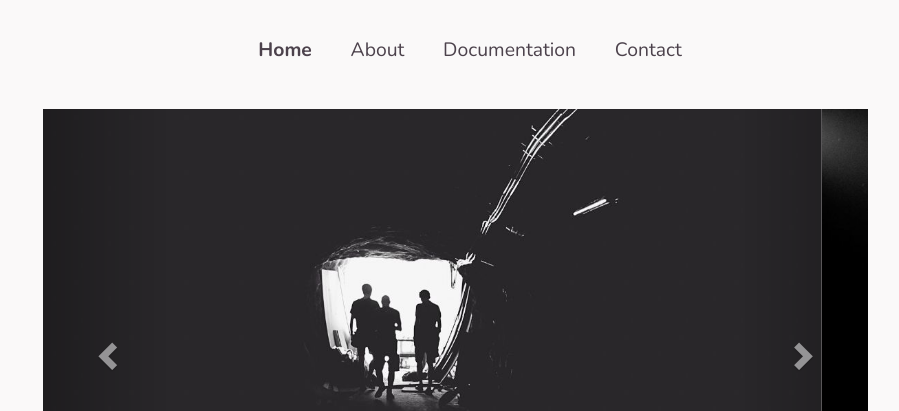
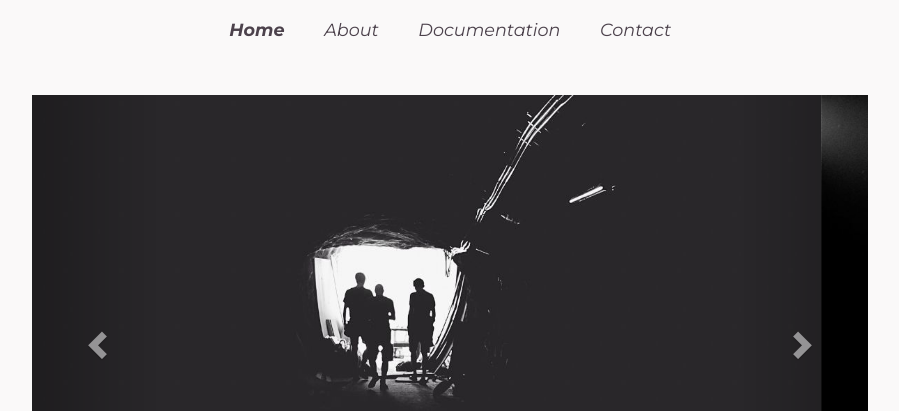
Before and after one commit to mstites/loa, a plain HTML site: page index.html in a window 1280 px wide. Shown: the part 140-551 px from the top of the page, without its empty margins (190-1089 px from the left). Drawn offline with nearby package versions, Linux system fonts and the light colour scheme.

Commit message:
Change main font to monserrat

```diff
--- a/assets/css/style.css
+++ b/assets/css/style.css
@@ -10,7 +10,7 @@ html {
   font-size: 110%;
 }
 body {
-  font-family: 'Nunito', sans-serif;
+  font-family: 'Montserrat', sans-serif;
   margin:0em;
   padding:0em 0em 0em 0em;
   background-color: var(--main-bg-color);
@@ -55,6 +55,7 @@ h6 {
   font-size: 4.5rem;
   text-align: center;
   line-height: 50%;
+  font-weight: 600;
 }
 .header hr {
   width: 60%;
@@ -68,7 +69,7 @@ h6 {
 .navbar {
   width: 100%;
   height: 2.875em;
-  font-size: 1.1rem;
+  font-size: 1rem;
 }
 .navbar ul {
   margin: auto;
@@ -83,11 +84,13 @@ h6 {
   display: inline-block;
   color: var(--main-txt-color);
   text-align: center;
-  padding: 1em 1em;
-  font-weight: normal;
+  padding: 0em 2.25rem 0 0rem;
+  font-weight: 400;
+  font-style: italic;
 }
 .navbar li a.active {
-  font-weight: 800;
+  font-weight: 700;
+  /* font-style: italic; */
 }
 
 /* CONTAINERS */
@@ -96,7 +99,7 @@ h6 {
   margin-right: auto;
   width: 70%;
   max-width: 50rem;
-  padding: 1rem 1.25rem .5rem 1.875rem;
+  padding: .5rem 1.25rem .5rem 1.25rem;
 }
 
 /* FOOTER */
--- a/index.html
+++ b/index.html
@@ -15,7 +15,10 @@
   <link rel="preconnect" href="https://fonts.gstatic.com">
   <script src="https://ajax.googleapis.com/ajax/libs/jquery/3.5.1/jquery.min.js"></script>
   <script src="https://maxcdn.bootstrapcdn.com/bootstrap/3.4.1/js/bootstrap.min.js"></script>
-  <link href="https://fonts.googleapis.com/css2?family=Nunito:ital,wght@0,400;0,700;1,400;1,700&display=swap" rel="stylesheet">
+  <link rel="preconnect" href="https://fonts.gstatic.com">
+  <link rel="preconnect" href="https://fonts.gstatic.com">
+  <link rel="preconnect" href="https://fonts.gstatic.com">
+  <link href="https://fonts.googleapis.com/css2?family=Montserrat:ital,wght@0,400;0,600;0,700;1,400;1,600;1,700&family=Roboto:ital,wght@0,300;0,400;0,500;0,700;1,300;1,400;1,500;1,700&display=swap" rel="stylesheet">
   <script src="https://kit.fontawesome.com/2a97e054bf.js" crossorigin="anonymous"></script>
   <!-- Global site tag (gtag.js) - Google Analytics -->
   <script async src="https://www.googletagmanager.com/gtag/js?id=G-JNY7LE3WH0"></script>
```
Also changed, not shown: about.html (+2 -1 lines), contact.html (+2 -1 lines), documentation.html (+2 -1 lines).
